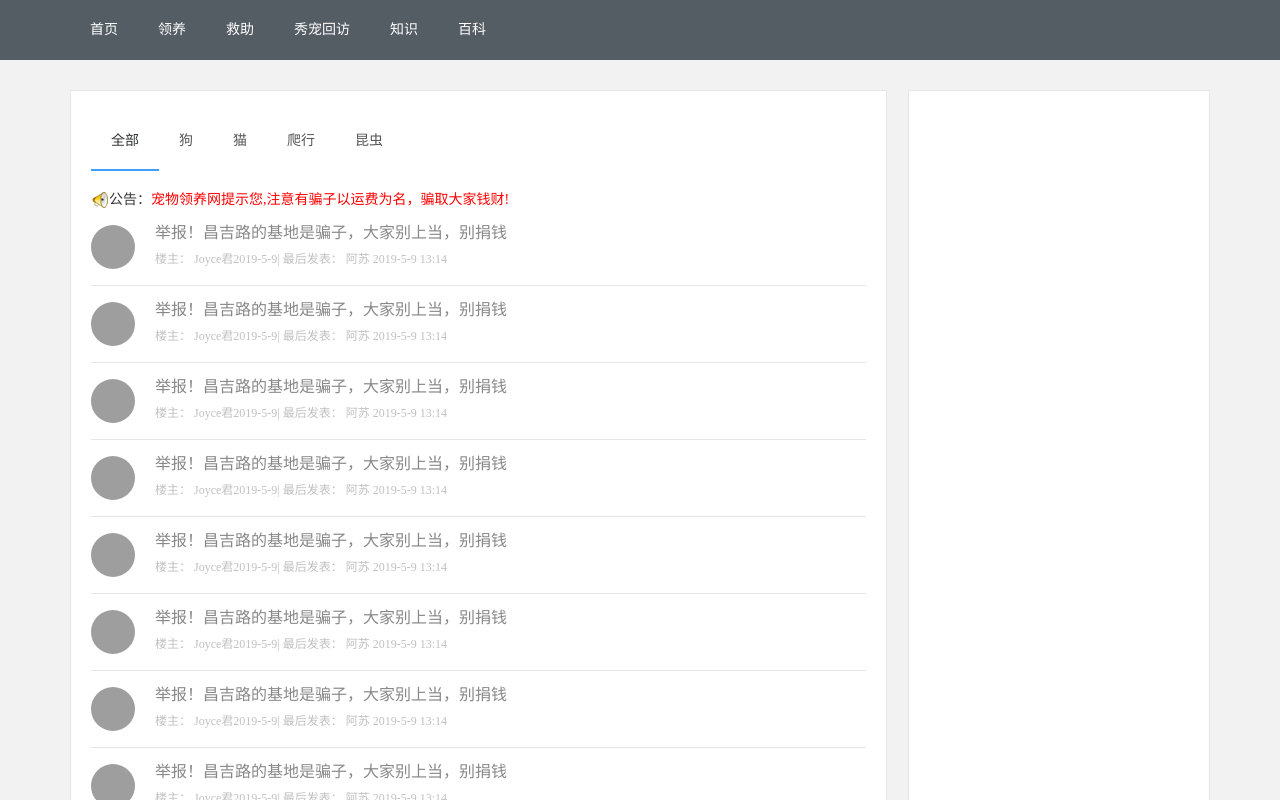
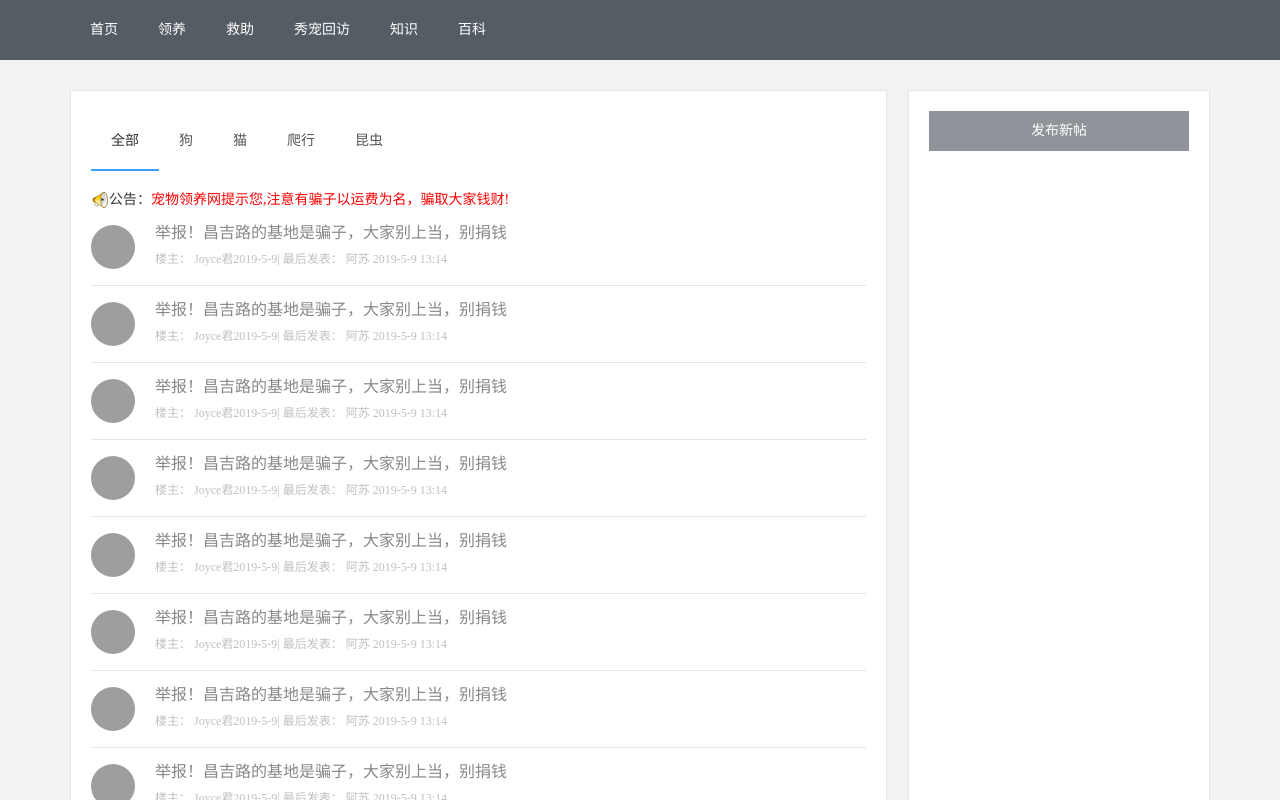
Before and after one commit to pzs616358428/petadopt-user, a Vue app: page /adopt-list in a window 1280 px wide. Shown: the top 800 px of the page. Built offline with nearby package versions, Linux system fonts and the light colour scheme; grey boxes are pictures that could not be loaded.

Commit message:
微调宠物领养部分样式

```diff
--- a/src/modules/adopt/AdoptDetail.vue
+++ b/src/modules/adopt/AdoptDetail.vue
@@ -10,7 +10,7 @@
                 <span class="watch-count">1444</span>
                 <img src="/static/img/ico_reply.png" class="comment-img">
                 <span class="comment-count">2344</span>
-                <span class="member-name">会飞的鱼</span>
+                <a href="javascript:;" class="member-name">会飞的鱼</a>
                 发表于
                 <span class="date">2019-05-11 14:03</span>
             </div>
--- a/src/modules/adopt/AdoptList.vue
+++ b/src/modules/adopt/AdoptList.vue
@@ -199,7 +199,9 @@
                 </el-pagination>
             </div>
         </div>
-        <div class="content-right"></div>
+        <div class="content-right">
+            <el-button type="info">发布新帖</el-button>
+        </div>
     </div>
 </template>
 
@@ -264,6 +266,11 @@
         .content-right
             width 302px
             box-sizing border-box
+            padding 20px
             border 1px solid #e6e6e6
             background-color #fff
+            .el-button
+                display block
+                width 100%
+                border-radius 0
 </style>
```
